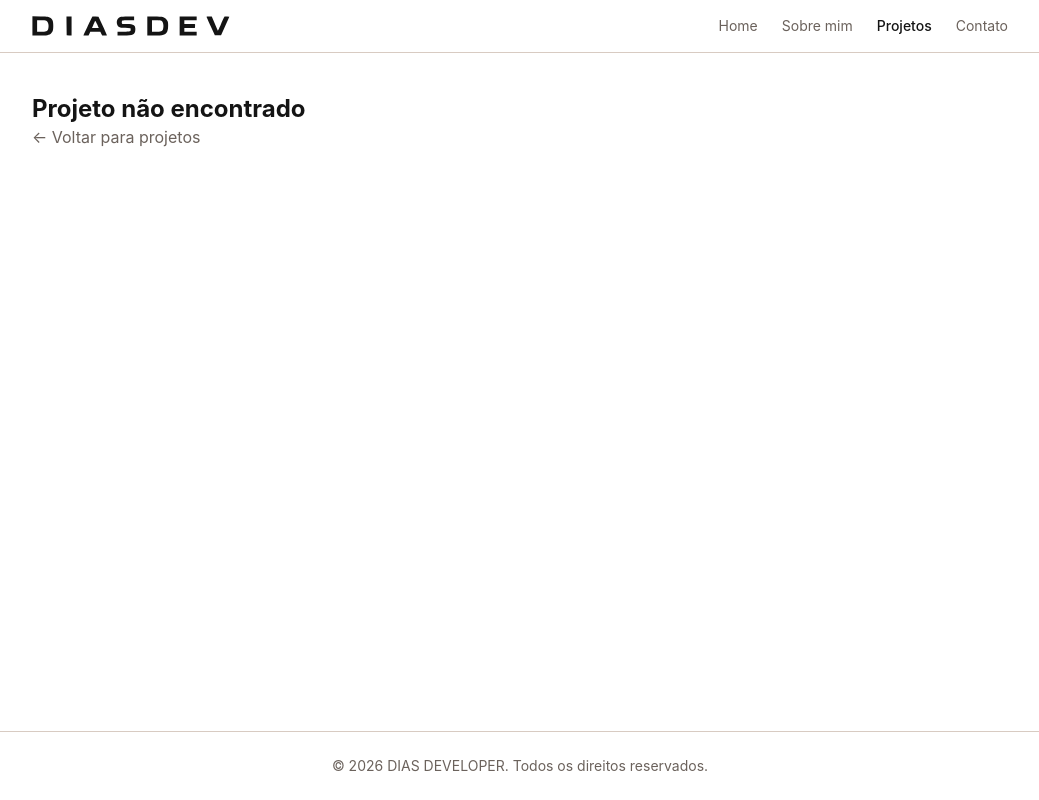
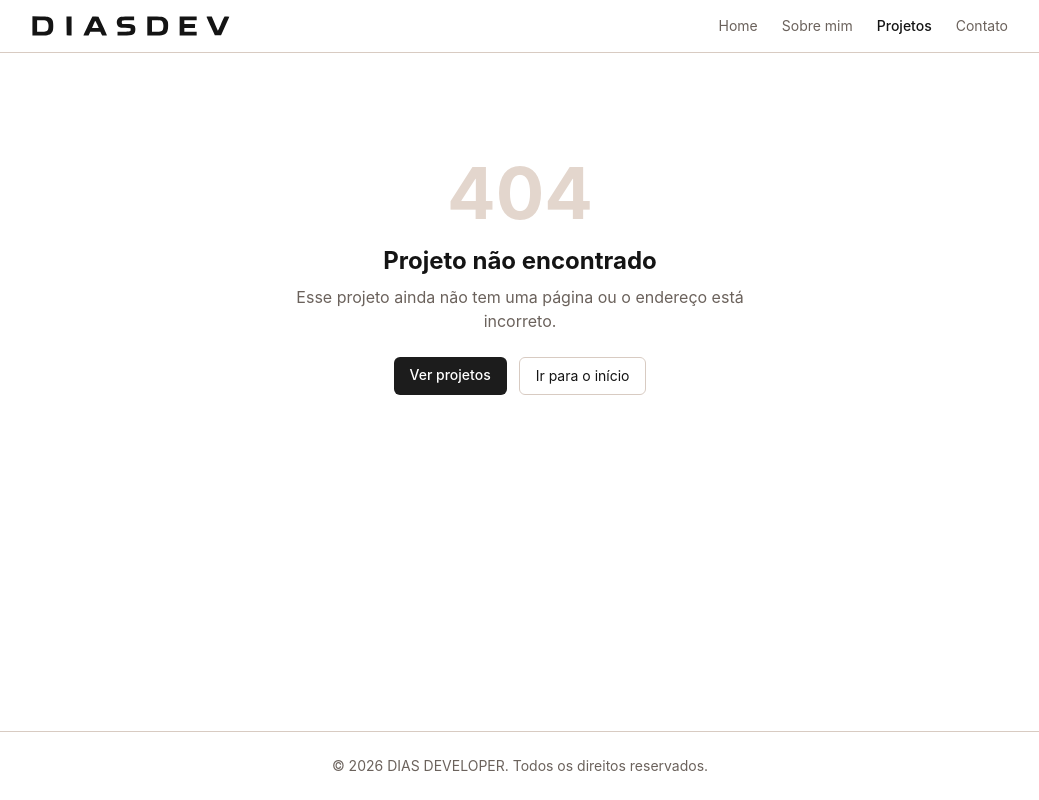
Before and after one commit to diasDev09/portifolio, a React (Vite) app: page /projetos/1 in a window 1280 px wide. Shown: the whole page, without its empty margins (120-1159 px from the left). Built offline with nearby package versions, Linux system fonts and the light colour scheme.

Commit message:
feat: adiciona página 404 e rota coringa,  mostra links de projeto vazios como 'em breve'

```diff
--- a/src/App.tsx
+++ b/src/App.tsx
@@ -5,6 +5,7 @@ import About from './pages/About'
 import Projects from './pages/Projects'
 import ProjectDetail from './pages/ProjectDetail'
 import Contact from './pages/Contact'
+import NotFound from './pages/NotFound'
 
 export default function App() {
   return (
@@ -15,6 +16,7 @@ export default function App() {
         <Route path="/projetos" element={<Projects />} />
         <Route path="/projetos/:slug" element={<ProjectDetail />} />
         <Route path="/contato" element={<Contact />} />
+        <Route path="*" element={<NotFound />} />
       </Route>
     </Routes>
   )
--- a/src/components/Seo.tsx
+++ b/src/components/Seo.tsx
@@ -3,10 +3,11 @@ const SITE_NAME = 'CaioLABS'
 interface SeoProps {
     title?: string
     description: string
+    noIndex?: boolean
 }
 
 // React 19 move <title> e <meta> para o <head> automaticamente.
-export default function Seo({ title, description }: SeoProps) {
+export default function Seo({ title, description, noIndex = false }: SeoProps) {
     const fullTitle = title ? `${title} | ${SITE_NAME}` : SITE_NAME
 
     return (
@@ -15,6 +16,7 @@ export default function Seo({ title, description }: SeoProps) {
             <meta name="description" content={description} />
             <meta property="og:title" content={fullTitle} />
             <meta property="og:description" content={description} />
+            {noIndex && <meta name="robots" content="noindex" />}
         </>
     )
 }
--- a/src/components/project/ProjectSubnav.tsx
+++ b/src/components/project/ProjectSubnav.tsx
@@ -3,6 +3,9 @@ import type { ProjectLink } from '../../types/project'
 
 const style =
     'rounded-full border border-border px-3 py-1 text-sm text-muted transition-colors hover:border-ink hover:text-ink'
+
+const disabledStyle =
+    'cursor-not-allowed rounded-full border border-dashed border-border px-3 py-1 text-sm text-muted/60'
 
 export default function ProjectSubnav({ links }: { links: ProjectLink[] }) {
     if (links.length === 0) return null
@@ -10,7 +13,11 @@ export default function ProjectSubnav({ links }: { links: ProjectLink[] }) {
     return (
         <nav aria-label="Links do projeto" className="flex flex-wrap gap-2">
             {links.map((link) =>
-                link.url.startsWith('/') ? (
+                link.url.trim() === '' ? (
+                    <span key={link.label} aria-disabled="true" title="Em breve" className={disabledStyle}>
+                        {link.label} · em breve
+                    </span>
+                ) : link.url.startsWith('/') ? (
                     <Link key={link.label} to={link.url} className={style}>
                         {link.label}
                     </Link>
--- /dev/null
+++ b/src/pages/NotFound.tsx
@@ -0,0 +1,34 @@
+import { Link } from 'react-router-dom'
+import Seo from '../components/Seo'
+
+interface NotFoundProps {
+    title?: string
+    message?: string
+}
+
+export default function NotFound({
+    title = 'Página não encontrada',
+    message = 'O endereço que você acessou não existe ou foi movido.',
+}: NotFoundProps) {
+    return (
+        <div className="py-16 text-center">
+            <Seo title={title} description={message} noIndex />
+            <p className="text-7xl font-bold text-surface-2" aria-hidden="true">
+                404
+            </p>
+            <h1 className="mt-4 text-2xl font-bold">{title}</h1>
+            <p className="mx-auto mt-2 max-w-md text-muted">{message}</p>
+            <div className="mt-6 flex flex-wrap justify-center gap-3">
+                <Link
+                    to="/projetos"
+                    className="rounded-md bg-accent px-4 py-2 text-sm font-medium text-white hover:opacity-85"
+                >
+                    Ver projetos
+                </Link>
+                <Link to="/" className="rounded-md border border-border px-4 py-2 text-sm hover:border-ink">
+                    Ir para o início
+                </Link>
+            </div>
+        </div>
+    )
+}
--- a/src/pages/ProjectDetail.tsx
+++ b/src/pages/ProjectDetail.tsx
@@ -7,6 +7,7 @@ import ProjectSubnav from '../components/project/ProjectSubnav'
 import Results from '../components/project/Results'
 import Team from '../components/project/Team'
 import Seo from '../components/Seo'
+import NotFound from './NotFound'
 
 export default function ProjectDetail() {
     const { slug } = useParams()
@@ -14,13 +15,10 @@ export default function ProjectDetail() {
 
     if (!project) {
         return (
-            <div>
-                <Seo title="Projeto não encontrado" description="O projeto solicitado não existe." />
-                <h1 className="text-2xl font-bold">Projeto não encontrado</h1>
-                <Link to="/projetos" className="text-muted hover:text-ink">
-                    ← Voltar para projetos
-                </Link>
-            </div>
+            <NotFound
+                title="Projeto não encontrado"
+                message="Esse projeto ainda não tem uma página ou o endereço está incorreto."
+            />
         )
     }
 
--- a/src/types/project.ts
+++ b/src/types/project.ts
@@ -1,6 +1,6 @@
 export interface ProjectLink {
     label: string // "Visão geral", "GitHub", "Documentação", "Trello", "Demonstração"
-    url: string
+    url: string // deixe '' para mostrar o link como "em breve"
 }
 
 export interface Member {
```
